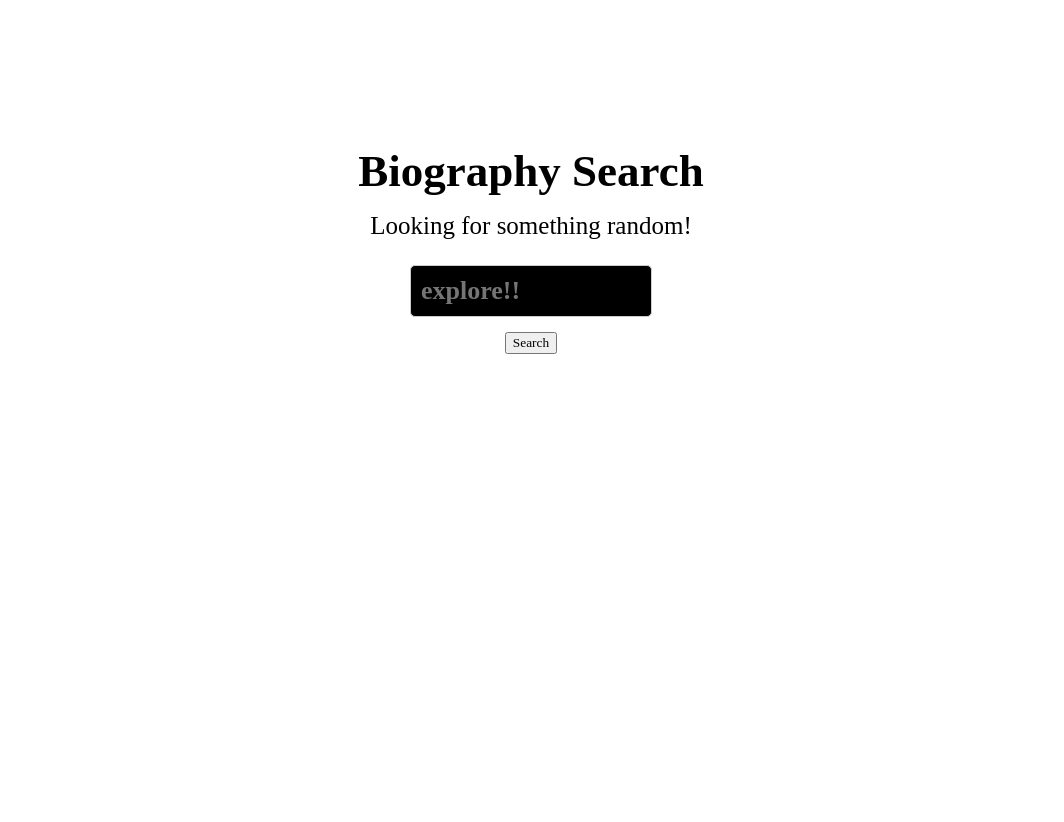
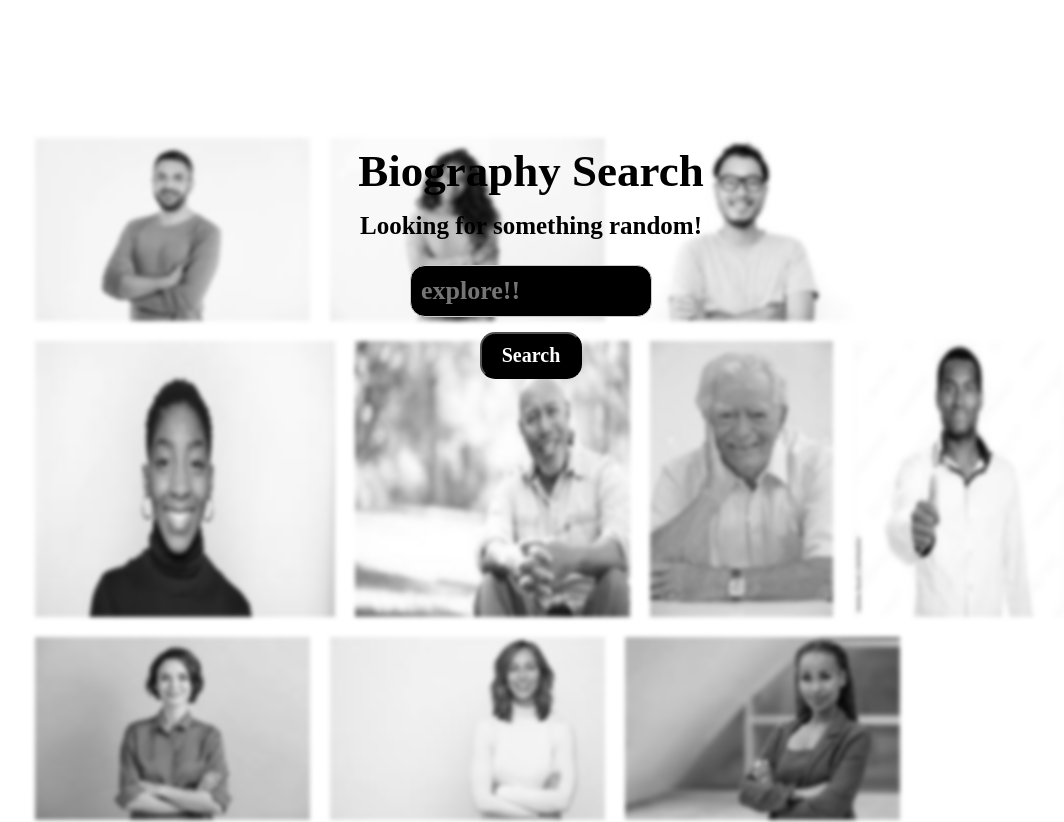
Before and after one commit to thisguyblink/uno, a SvelteKit app: page /search in a window 1280 px wide. Shown: the top 822 px of the page, without its empty margins (109-1173 px from the left). Before the commit the page ends 800 px from the top, so only its background shows below. Built offline with nearby package versions, Linux system fonts and the light colour scheme; a web font is replaced by a local one.

Commit message:
added people.json format and fixed search page

```diff
--- a/src/lib/backround.svelte
+++ b/src/lib/backround.svelte
@@ -6,6 +6,6 @@
         font-family: "Jersey 25";
     }
     body {
-        background-color: #3e8989;
+        background-color: #bee3db;
     }
 </style>
--- a/src/routes/search/+page.svelte
+++ b/src/routes/search/+page.svelte
@@ -4,14 +4,28 @@
     let name = "";
 </script>
 
-<div>
+<div class="back">
     <div class="searchBar">
         <p id="bio">Biography Search</p>
         <p id="autofill">Looking for {search_term || "something random"}!</p>
         <input id="searchIn" bind:value={search_term} placeholder="explore!!" />
         <button id="search">Search</button>
     </div>
-    <div class="pics"></div>
+    <div class="pics">
+        <img id="person1" src="/assets/download-1.jpg" alt="" />
+        <img id="person2" src="/assets/download-2.jpg" alt="" />
+        <img id="person3" src="/assets/download-3.jpg" alt="" />
+        <img id="person4" src="/assets/download-4.jpg" alt="" />
+        <img id="person5" src="/assets/download-5.jpg" alt="" />
+        <img id="person6" src="/assets/download-6.jpg" alt="" />
+        <img id="person7" src="/assets/download-7.jpg" alt="" />
+        <img id="person8" src="/assets/download-8.jpg" alt="" />
+        <img id="person9" src="/assets/download-9.jpg" alt="" />
+        <img id="person10" src="/assets/download-10.jpg" alt="" />
+        <img id="person11" src="/assets/download-11.jpg" alt="" />
+        <img id="person12" src="/assets/download-12.jpg" alt="" />
+        <img id="person13" src="/assets/download-13.jpg" alt="" />
+    </div>
 </div>
 
 <style>
@@ -25,7 +39,7 @@
         justify-content: center;
         align-items: center;
         flex-direction: column;
-        z-index: 1;
+        z-index: 5;
     }
     #bio {
         margin-bottom: -10px;
@@ -36,7 +50,7 @@
         width: 220px;
         padding: 10px;
         border: 1px solid #ccc;
-        border-radius: 5px;
+        border-radius: 15px;
         outline: none;
         font-size: 26px;
         color: white;
@@ -45,9 +59,47 @@
     }
     #autofill {
         font-size: 25px;
+        font-weight: bold;
+    }
+    #search {
+        padding: 10px 20px;
+        color: white;
+        border-radius: 15px;
+        cursor: pointer;
+        font-size: 20px;
+        text-align: center;
+        margin-top: 15px;
+        background-color: black;
+        font-weight: bold;
     }
 
-    #search {
-        margin-top: 15px;
+    /* Hover effect */
+    #search:hover {
+        color: black;
+        background-color: white;
+        box-shadow: inset 0 0 0 3px black;
+    }
+
+    .pics {
+        z-index: -1;
+        filter: saturate(0);
+        display: flex;
+        flex-wrap: wrap;
+        position: absolute;
+        left: 10%;
+        top: 10%;
+        filter: blur(2px);
+    }
+    .pics img {
+        filter: blur(5px);
+        margin: 10px;
+        filter: saturate(0);
+    }
+
+    .pics img:hover {
+        filter: saturate(100%);
+    }
+    .back {
+        position: relative;
     }
 </style>
```
Also changed, not shown: people.json (added, +19 -0 lines).
